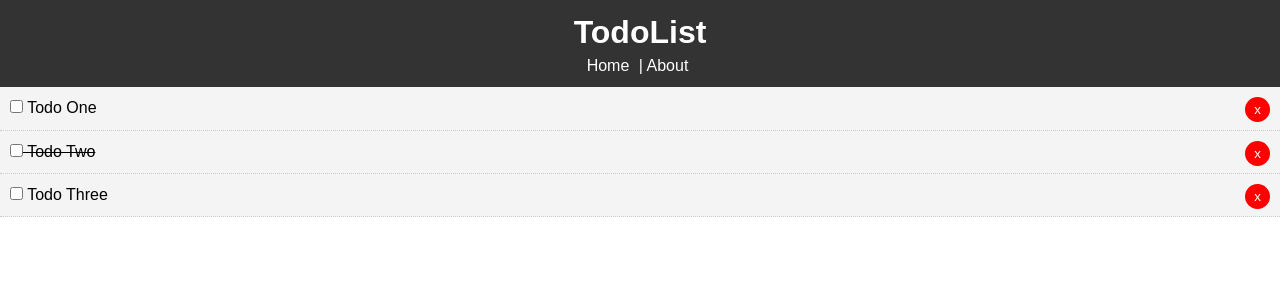
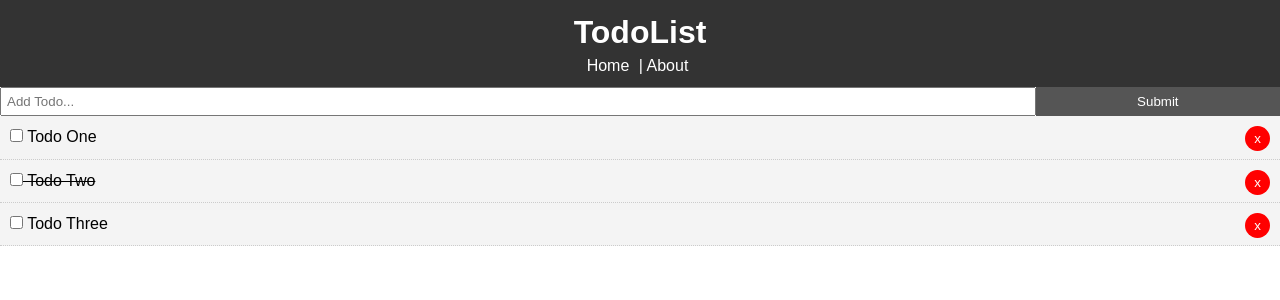
Before and after one commit to rafagan/vuejs-hands-on-2, a Vue app: page / in a window 1280 px wide. Shown: the top 300 px of the page. Built offline with nearby package versions, Linux system fonts and the light colour scheme.

Commit message:
Instalar lib uuid, spread operator, tag form com eventos e prevent default

```diff
--- a/package.json
+++ b/package.json
@@ -8,6 +8,7 @@
   },
   "dependencies": {
     "core-js": "^2.6.5",
+    "uuid": "^3.3.2",
     "vue": "^2.6.10",
     "vue-router": "^3.0.3",
     "vuex": "^3.0.1"
--- /dev/null
+++ b/src/components/AddTodo.vue
@@ -0,0 +1,46 @@
+<template>
+    <div>
+        <form @submit.prevent="addTodo">
+            <input type="text" v-model="title" name="title" placeholder="Add Todo...">
+            <input type="submit" value="Submit" class="btn">
+        </form>
+    </div>
+</template>
+
+<script>
+    import uuid from 'uuid';
+    export default {
+        name: 'AddTodo',
+        data() {
+            return {
+                title: ''
+            }
+        },
+        methods: {
+            addTodo() {
+                const newTodo = {
+                    id: uuid.v4(),
+                    title: this.title,
+                    completed: false
+                }
+                this.$emit('add-todo', newTodo);
+                this.title = '';
+            }
+        }
+    }
+</script>
+
+<style scoped>
+    form {
+        display: flex;
+    }
+
+    input[type="text"] {
+        flex: 10;
+        padding: 5px;
+    }
+
+    input[type="submit"] {
+        flex: 2;
+    }
+</style>
--- a/src/views/Home.vue
+++ b/src/views/Home.vue
@@ -1,16 +1,18 @@
 <template>
   <div class="home">
+      <AddTodo @add-todo="addTodo" />
       <Todos :todos="todos" @del-todo="deleteTodo" />
   </div>
 </template>
 
 <script>
     import Todos from '@/components/Todos'
+    import AddTodo from '@/components/AddTodo'
 
     export default {
         name: 'Home',
         components: {
-      Todos
+            Todos, AddTodo
         },
         data() {
             return {
@@ -36,6 +38,9 @@
         methods: {
             deleteTodo(id) {
                 this.todos = this.todos.filter(todo => todo.id !== id)
+            },
+            addTodo(newTodo) {
+                this.todos = [...this.todos, newTodo]
             }
         }
     }
```
Also changed, not shown: 1 other file (tests, documents, lock files or other folders). Lines whose indentation alone changed are shown as unchanged.
